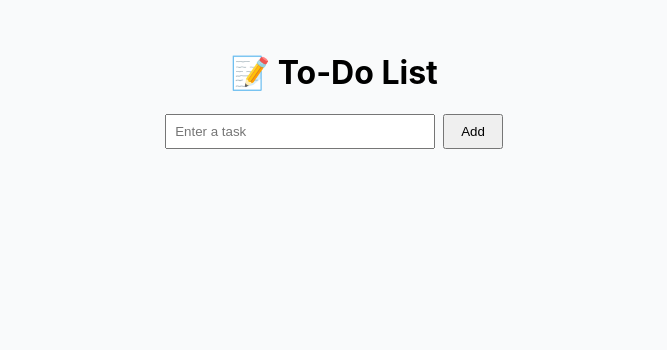
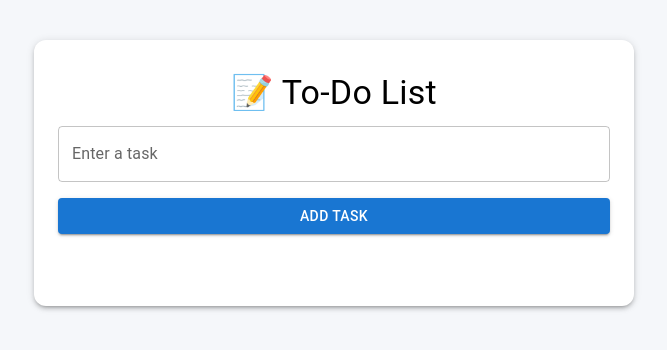
Before and after one commit to palak22291/todo-app, a React (Create React App) app: page / in a window 1280 px wide. Shown: the top 350 px of the page, without its empty margins (306-973 px from the left). Built offline with nearby package versions, Linux system fonts and the light colour scheme.

Commit message:
mui styled +session storage

```diff
--- a/src/App.css
+++ /dev/null
@@ -1,54 +0,0 @@
-.App {
-  text-align: center;
-  padding: 2rem;
-  background-color: #f9fafb;
-  min-height: 100vh;
-}
-
-.input-section input {
-  padding: 0.5rem;
-  width: 250px;
-  margin-right: 0.5rem;
-}
-
-.input-section button {
-  padding: 0.5rem 1rem;
-}
-
-.task-list {
-  margin-top: 2rem;
-}
-
-.task {
-  display: flex;
-  justify-content: center;
-  align-items: center;
-  margin: 0.5rem auto;
-  padding: 0.75rem 1rem;
-  background-color: white;
-  border-radius: 8px;
-  width: 300px;
-  box-shadow: 0 2px 5px rgba(0, 0, 0, 0.1);
-}
-
-.task span {
-  flex: 1;
-  text-align: left;
-}
-
-.task .done {
-  margin-right: 0.5rem;
-  background-color: #22c55e;
-  color: white;
-  border: none;
-  padding: 0.3rem 0.8rem;
-  border-radius: 4px;
-}
-
-.task .delete {
-  background-color: #ef4444;
-  color: white;
-  border: none;
-  padding: 0.3rem 0.8rem;
-  border-radius: 4px;
-}
--- a/src/App.js
+++ b/src/App.js
@@ -1,11 +1,19 @@
 import React, { useState, useEffect } from "react";
-import './App.css';
+import {
+  TextField,
+  Button,
+  Container,
+  Typography,
+  List,
+  ListItem,
+  ListItemText,
+  Box,
+} from "@mui/material";
 
 function App() {
-
   const [tasks, setTasks] = useState(() => {
-    const storedTasks = sessionStorage.getItem("tasks");
-    return storedTasks ? JSON.parse(storedTasks) : [];
+    const saved = sessionStorage.getItem("tasks");
+    return saved ? JSON.parse(saved) : [];
   });
 
   const [input, setInput] = useState("");
@@ -14,19 +22,12 @@ function App() {
     sessionStorage.setItem("tasks", JSON.stringify(tasks));
   }, [tasks]);
 
-
   function addTask() {
     if (input.trim() === "") return;
-
-    const newTask = {
-      text: input,
-      completed: false
-    };
-
+    const newTask = { text: input, completed: false };
     setTasks([...tasks, newTask]);
     setInput("");
   }
-
 
   function toggleComplete(index) {
     setTasks(
@@ -36,42 +37,82 @@ function App() {
     );
   }
 
-
   function deleteTask(index) {
-    const updatedTasks = [...tasks];
-    updatedTasks.splice(index, 1);
-    setTasks(updatedTasks);
+    const updated = [...tasks];
+    updated.splice(index, 1);
+    setTasks(updated);
   }
 
   return (
-    <div className="App">
-      <h1>📝 To-Do List</h1>
+    <Box sx={{ backgroundColor: "#f5f7fa", minHeight: "100vh", py: 5 }}>
+      <Container maxWidth="sm" sx={{ backgroundColor: "white", p: 4, borderRadius: 3, boxShadow: 3 }}>
+        <Typography variant="h4" align="center" gutterBottom>
+          📝 To-Do List
+        </Typography>
 
-      <div className="input-section">
-        <input
-          type="text"
+        <TextField
+          fullWidth
+          label="Enter a task"
+          variant="outlined"
           value={input}
           onChange={(e) => setInput(e.target.value)}
           onKeyDown={(e) => {
-            if (e.key === "Enter") addTask();
+            if (e.key === "Enter") {
+              addTask();
+            }
           }}
-          placeholder="Enter a task"
+          sx={{ mb: 2 }}
         />
-        <button onClick={addTask}>Add</button>
-      </div>
 
-      <ul>
-        {tasks.map((task, index) => (
-          <li key={index} className={task.completed ? "completed" : ""}>
-            {task.text}
-            <button onClick={() => toggleComplete(index)}>
-              {task.completed ? "Undo" : "Done"}
-            </button>
-            <button onClick={() => deleteTask(index)}>❌</button>
-          </li>
-        ))}
-      </ul>
-    </div>
+        <Button
+          variant="contained"
+          fullWidth
+          onClick={addTask}
+          sx={{ mb: 3 }}
+        >
+          Add Task
+        </Button>
+
+        <List>
+          {tasks.map((task, index) => (
+            <ListItem
+              key={index}
+              sx={{
+                bgcolor: "#f9f9f9",
+                mb: 1,
+                borderRadius: 2,
+                display: "flex",
+                justifyContent: "space-between",
+                alignItems: "center",
+                textDecoration: task.completed ? "line-through" : "none",
+                color: task.completed ? "gray" : "black",
+              }}
+            >
+              <ListItemText primary={task.text} />
+              <Box>
+                <Button
+                  variant="outlined"
+                  color="success"
+                  size="small"
+                  onClick={() => toggleComplete(index)}
+                  sx={{ mr: 1 }}
+                >
+                  {task.completed ? "Undo" : "Done"}
+                </Button>
+                <Button
+                  variant="outlined"
+                  color="error"
+                  size="small"
+                  onClick={() => deleteTask(index)}
+                >
+                  ❌
+                </Button>
+              </Box>
+            </ListItem>
+          ))}
+        </List>
+      </Container>
+    </Box>
   );
 }
 
```
